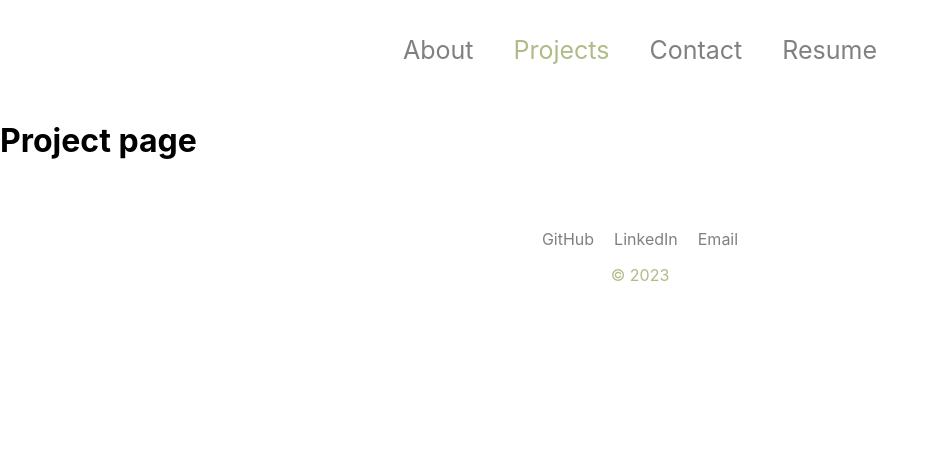
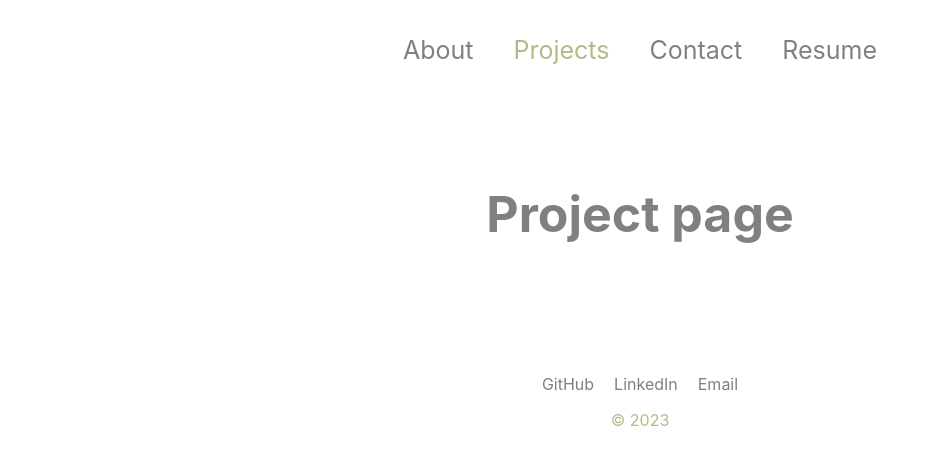
Before and after one commit to VictoriaCook/react-portfolio, a React (Create React App) app in the folder portfolio/: page /projects in a window 1280 px wide. Shown: the top 464 px of the page, without its empty margins (0-937 px from the left). Built offline with nearby package versions, Linux system fonts and the light colour scheme.

Commit message:
restructure projects folder

```diff
--- a/portfolio/src/components/projects/Projects.js
+++ b/portfolio/src/components/projects/Projects.js
@@ -2,7 +2,7 @@ import React from "react";
 
 export default function Projects() {
     return (
-        <div>
+        <div className="main-container">
             <h1> Project page </h1>
         </div>
       )
```
Also changed, not shown: portfolio/src/components/projects/ProjectGrid.js (deleted), portfolio/src/components/projects/Projects.css (added).
